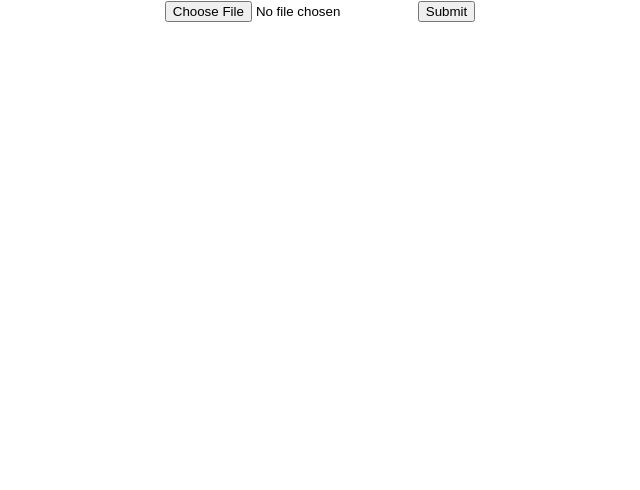
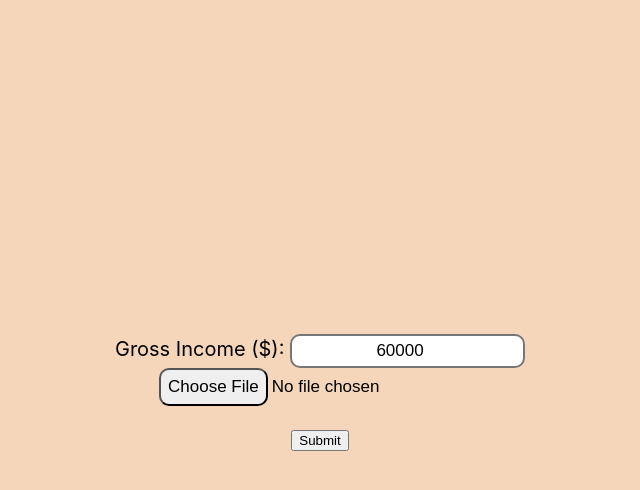
Before and after one commit to echoumcp1/Bitcamp2023, a React (Create React App) app in the folder frontend/: page / in a window 1280 px wide. Shown: the top 490 px of the page, without its empty margins (320-960 px from the left). Built offline with nearby package versions, Linux system fonts and the light colour scheme.

Commit message:
Making the initial front page

```diff
--- a/frontend/src/App.css
+++ b/frontend/src/App.css
@@ -1,38 +1,27 @@
 .App {
-  text-align: center;
-}
-
-.App-logo {
-  height: 40vmin;
-  pointer-events: none;
-}
-
-@media (prefers-reduced-motion: no-preference) {
-  .App-logo {
-    animation: App-logo-spin infinite 20s linear;
-  }
-}
-
-.App-header {
-  background-color: #282c34;
-  min-height: 100vh;
   display: flex;
   flex-direction: column;
   align-items: center;
   justify-content: center;
-  font-size: calc(10px + 2vmin);
-  color: white;
+  height: 98vh;
+  font-size: 20px;
 }
 
-.App-link {
-  color: #61dafb;
+#income {
+  width:min-content;
+  border-radius: 10px;
+  padding: 5px;
+  border-style: solid;
+  text-align: center;
+  font-size: 17px;
 }
 
-@keyframes App-logo-spin {
-  from {
-    transform: rotate(0deg);
-  }
-  to {
-    transform: rotate(360deg);
-  }
+#csv-file {
+  font-size: 17px;
 }
+
+#csv-file::file-selector-button {
+  border-radius: 10px;
+  padding: 7px;
+  font-size: 17px;
+}
--- a/frontend/src/App.js
+++ b/frontend/src/App.js
@@ -1,45 +1,65 @@
-import logo from './logo.svg';
-import {useState, useEffect} from "react";
-import './App.css';
+import logo from "./logo.svg";
+import { useState, useEffect } from "react";
+import "./App.css";
 import axios from "axios";
 
 function App() {
   const [result, setResult] = useState("");
+  /*
   useEffect(() => {
     const myfunc = async () => {
       const test = await axios.get("http://localhost:2000/");
       setResult(test.data);
-    }
+    };
 
     myfunc();
-  }, []);
+  }, []); */
+
+  const [income, setIncome] = useState(60000);
   const [csvData, setCsvData] = useState();
 
   /* this handleCsvFileUpload gets called whenever a csv file gets uploaded
     using the onChange event listener */
   const handleCsvFileUpload = (event) => {
-    console.log(event)
-    const file = event.target.files[0] // should be the file that is being uploaded
-    const reader = new FileReader() // built-in javascript object that provides a way to the read contents
+    console.log(event);
+    const file = event.target.files[0]; // should be the file that is being uploaded
+    const reader = new FileReader(); // built-in javascript object that provides a way to the read contents
 
     /* onload event is fired when a file is loaded into a FileReader()
      *
-    */
+     */
     reader.onload = (event) => {
-      const csvText = event.target.result
-      setCsvData(csvText)
-    }
+      const csvText = event.target.result;
+      setCsvData(csvText);
+    };
 
     /* the readAsText() function takes in a file and reads its contents
      * the onload event is fired when the contents of the file have been loaded into memory
      *
      */
-    reader.readAsText(file)
-  }
+    reader.readAsText(file);
+  };
   return (
     <div className="App">
-      <input id="csv-file" type="file" accept=".csv" onChange={handleCsvFileUpload}></input>
-      <input type = "submit" value="Submit" ></input>
+      <label htmlFor="income">
+        Gross Income ($):{" "}
+        <input
+          id="income"
+          type="number"
+          value={income}
+          step="10000"
+          onChange={(e) => setIncome(e.target.value)}
+        ></input>
+      </label>
+
+      <input
+        id="csv-file"
+        type="file"
+        accept=".csv"
+        onChange={handleCsvFileUpload}
+      ></input>
+      <br />
+      <input type="submit" value="Submit"></input>
       {csvData && <p>{csvData}</p>}
     </div>
   );
--- a/frontend/src/index.css
+++ b/frontend/src/index.css
@@ -5,6 +5,8 @@ body {
     sans-serif;
   -webkit-font-smoothing: antialiased;
   -moz-osx-font-smoothing: grayscale;
+  background-color: #F5D6BA;
+  height: 100%;
 }
 
 code {
```
